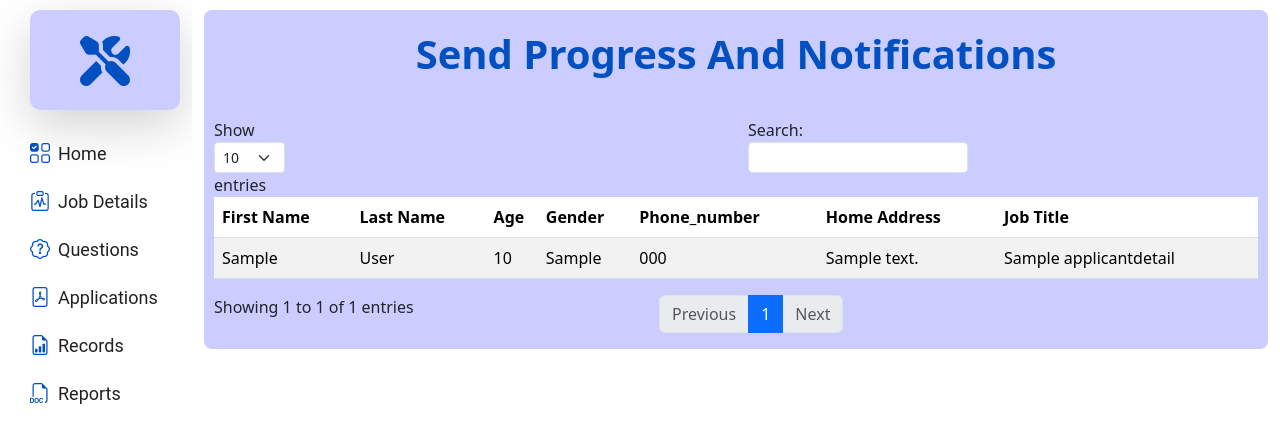
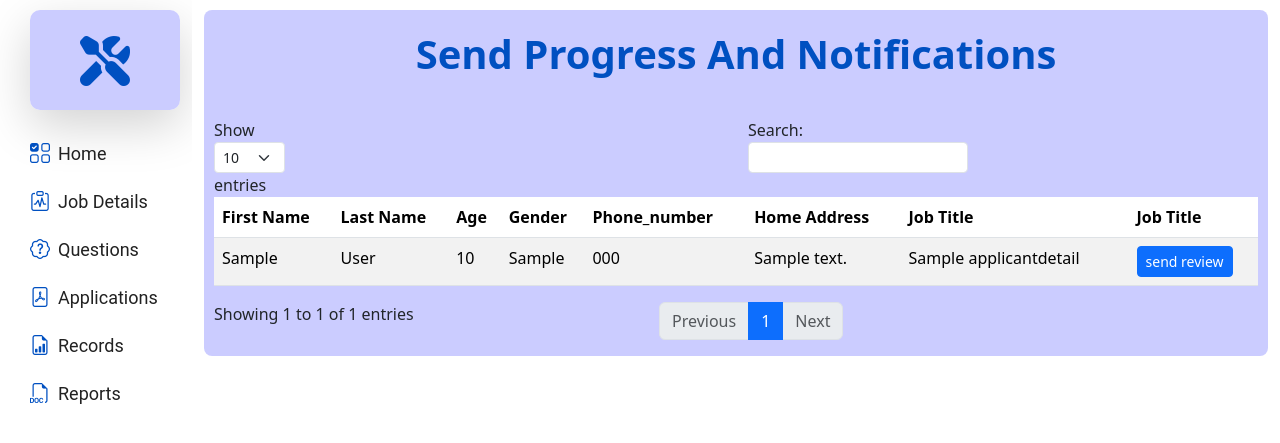
Before and after one commit to martin265/SmartWayConstructionProject, a PHP site: page /administrator_report.php in a window 1280 px wide. Shown: the top 443 px of the page. Run offline with PHP 8.4, Linux system fonts and the light colour scheme; the visitor is signed in with stand-in values (Sample User, id 1); tables that the repository leaves empty or names only in its code hold one stand-in row (values such as "Sample post"); some libraries are stand-ins or nearby versions.

Commit message:
changing the table data

```diff
--- a/administrator_application.php
+++ b/administrator_application.php
@@ -123,9 +123,7 @@ if (isset($_POST["delete_record"])) {
                                                             </form>
                                                         </td>
 
-                                                        <td>
-                                                            <a href=""></a>
-                                                        </td>
+
                                                     </tr>
 
                                                 <?php }?>
--- a/administrator_report.php
+++ b/administrator_report.php
@@ -54,6 +54,7 @@ $all_results = fetchAllApplicants($conn);
                                                 <th scope="col" class="text-capitalize">phone_number</th>
                                                 <th scope="col" class="text-capitalize">home address</th>
                                                 <th scope="col" class="text-capitalize">job title</th>
+                                                <th scope="col" class="text-capitalize">job title</th>
                                             </tr>
                                         </thead>
                                         <tbody>
@@ -69,6 +70,11 @@ $all_results = fetchAllApplicants($conn);
                                                         <td><?php echo($single_record["home_address"]); ?></td>
                                                         <td><?php echo($single_record["job_title"]); ?></td>
                                                         <!-- ============ for the button here -->
+                                                        <td>
+                                                            <a href="review.php?id=<?php echo($single_record["applicant_id"]); ?>" class="btn btn-sm btn-primary">
+                                                                send review
+                                                            </a>
+                                                        </td>
                                                     </tr>
 
                                                 <?php }?>
```
Also changed, not shown: review.php (added).
